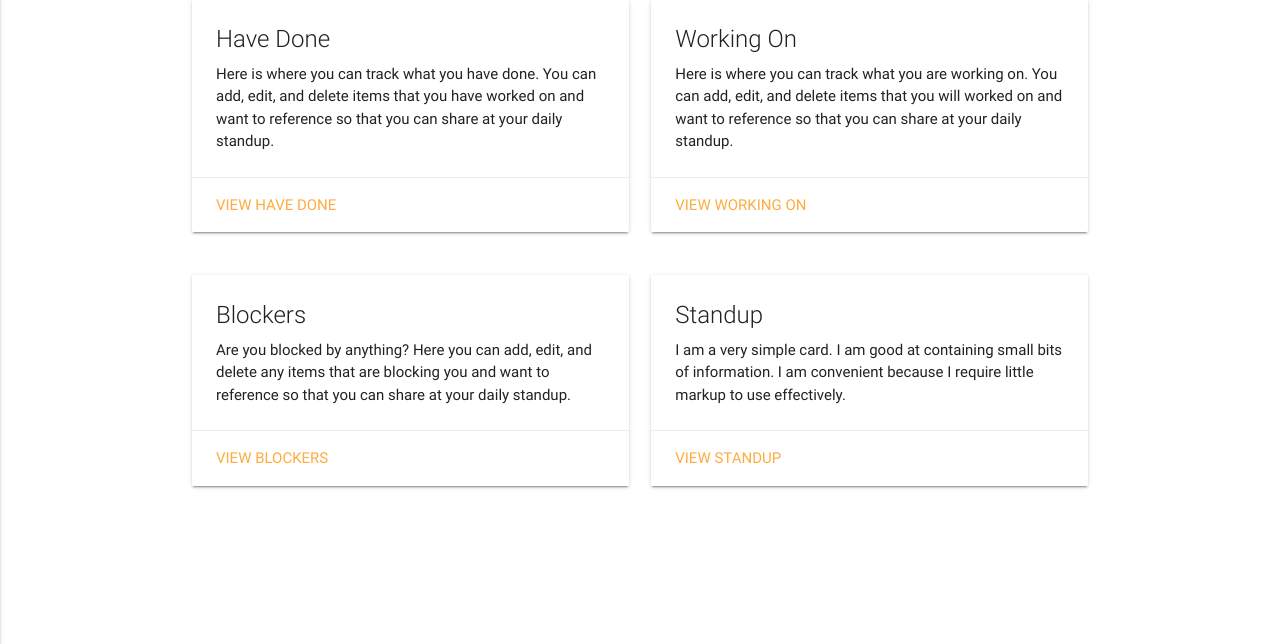
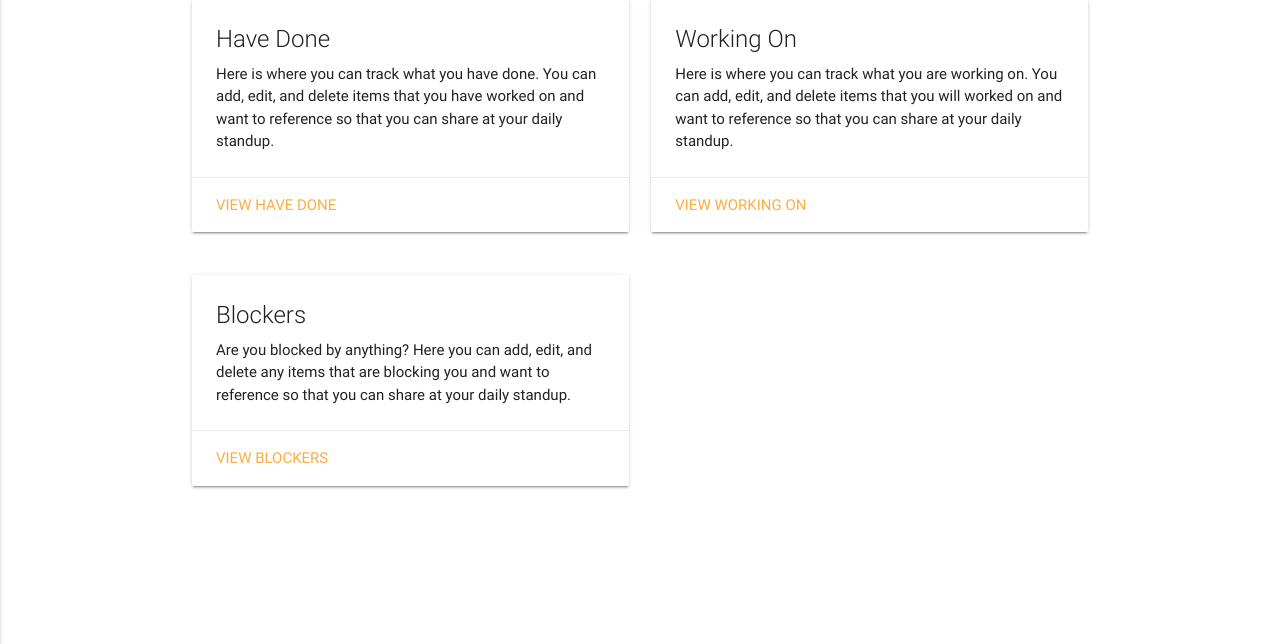
Before and after one commit to danrichdan/standup-node, a Node server app: page /dashboard in a window 1280 px wide. Shown: the part 156-800 px from the top of the page. Run offline with Node 20, Linux system fonts and the light colour scheme; the visitor is signed in with stand-in values (Sample User, id 1); some libraries are stand-ins or nearby versions.

Commit message:
a few more changes

```diff
--- a/public/css/main.css
+++ b/public/css/main.css
@@ -37,7 +37,6 @@
   flex-direction: column;
 }
 
-
 .heading-margin {
   margin-bottom: 30px;
 }
@@ -67,6 +66,10 @@ input#havedone.validate:focus + label {
   color: #1a237e;
 }
 
+.dropdown-content li > a,
+.dropdown-content li > span {
+  color: #1a237e;
+}
 /** STANDUP LIST ITEMS */
 .delete-form {
   display: inline;
--- a/views/dashboard.ejs
+++ b/views/dashboard.ejs
@@ -48,20 +48,6 @@
                             </div>
                         </div>
                     </div>
-
-                    <!--Card Begin-->
-                    <div class="col s12 m6">
-                        <div class="card">
-                            <div class="card-content">
-                                <span class="card-title">Standup</span>
-                                <p>I am a very simple card. I am good at containing small bits of information.
-                                I am convenient because I require little markup to use effectively.</p>
-                            </div>
-                            <div class="card-action">
-                                <a href="/standup">View Standup</a>
-                            </div>
-                        </div>
-                    </div>
                 </div>
             </div>
         </section>
--- a/views/index.ejs
+++ b/views/index.ejs
@@ -69,7 +69,7 @@
         <!-- CTA SECTION -->
         <section class="section" id="cta">
             <h5 class="heading-margin">Get Started with Scrumzy for Free!</h5>
-            <a href="/signup" class="btn amber accent-4 waves-effect waves-light black-text">SIGN UP</a>
+            <a href="/signup" class="btn indigo darken-4 waves-effect waves-light">SIGN UP</a>
         </section>
     </main>
 
```
Also changed, not shown: 1 other file.
